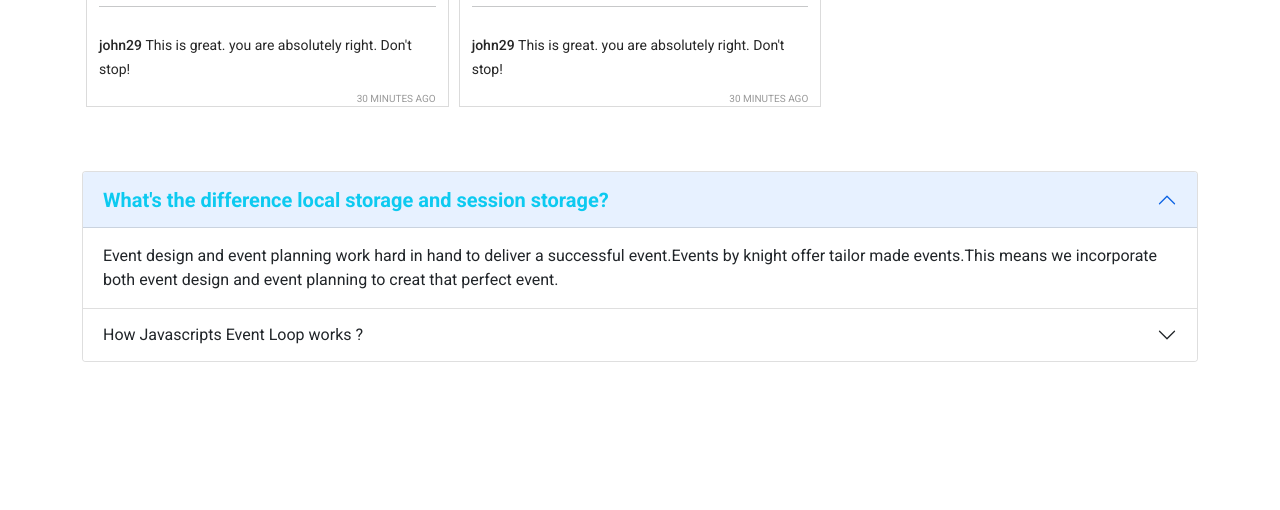
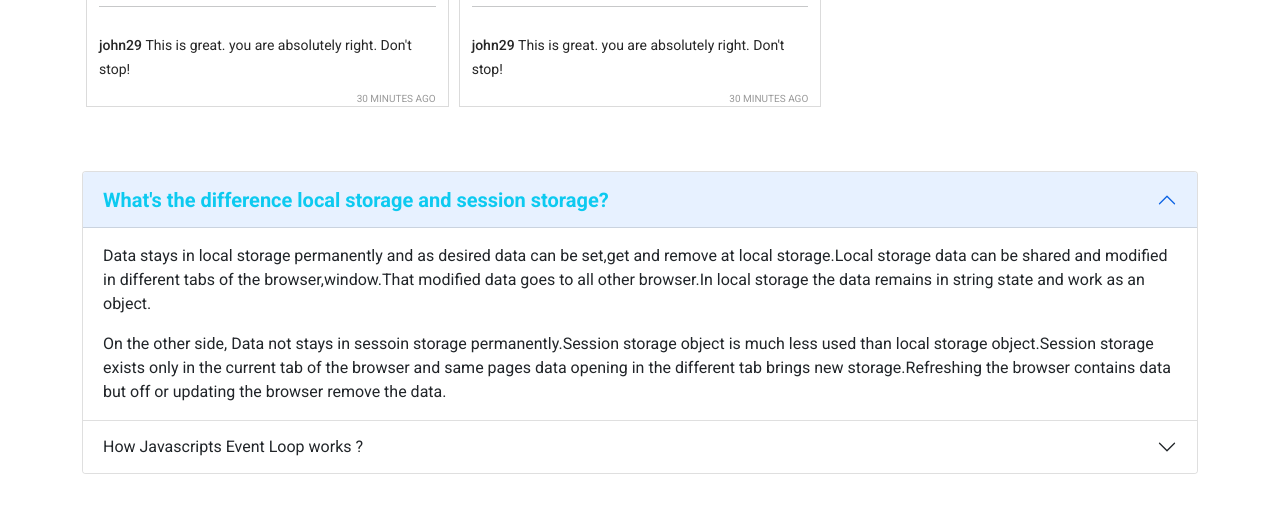
Before and after one commit to RitaM5/insta-shohor, a plain HTML site: page index.html in a window 1280 px wide. Shown: the part 1425-1935 px from the top of the page. Before the commit the page ends 1835 px from the top, so only its background shows below. Drawn offline with nearby package versions, Linux system fonts and the light colour scheme.

Commit message:
code added

```diff
--- a/index.html
+++ b/index.html
@@ -32,7 +32,7 @@
 
     <body>
         <header>
-            <nav class="navbar navbar-expand-lg navbar-light bg-light px-5">
+            <nav class="navbar navbar-expand navbar-light bg-light px-5">
                 <a class="navbar-brand" href="#">Insta-Sohor</a>
                 <button
                     class="navbar-toggler"
@@ -89,7 +89,8 @@
                         </h2>
                         <div id="panelsStayOpen-collapseOne" class="accordion-collapse collapse show" aria-labelledby="panelsStayOpen-headingOne">
                           <div class="accordion-body">
-                            Event design and event planning work hard in hand to deliver a successful event.Events by knight offer tailor made events.This means we incorporate both event design and event planning to creat that perfect event.
+                            <p>Data stays in local storage permanently and as desired data can be set,get and remove at local storage.Local storage data can be shared and modified in different tabs of the browser,window.That modified data goes to all other browser.In local storage the data remains in string state and work as an object.</p>
+                            On the other side, Data not stays in sessoin storage permanently.Session storage object is much less used than local storage object.Session storage exists only in the current tab of the browser and same pages data opening in the different tab brings new storage.Refreshing the browser contains data but off or updating the browser remove the data.
                           </div>
                         </div>
                       </div>
@@ -108,7 +109,6 @@
                     </div>
                 </div>
             </div>
-
         </section>
         <footer></footer>
         <script src="https://cdn.jsdelivr.net/npm/bootstrap@5.0.2/dist/js/bootstrap.bundle.min.js" integrity="sha384-MrcW6ZMFYlzcLA8Nl+NtUVF0sA7MsXsP1UyJoMp4YLEuNSfAP+JcXn/tWtIaxVXM" crossorigin="anonymous"></script>
```
